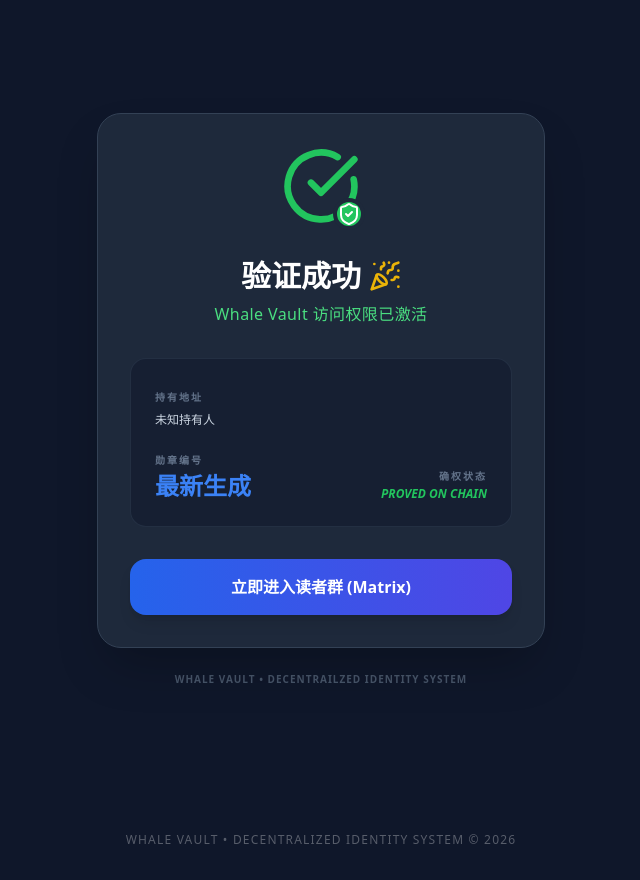
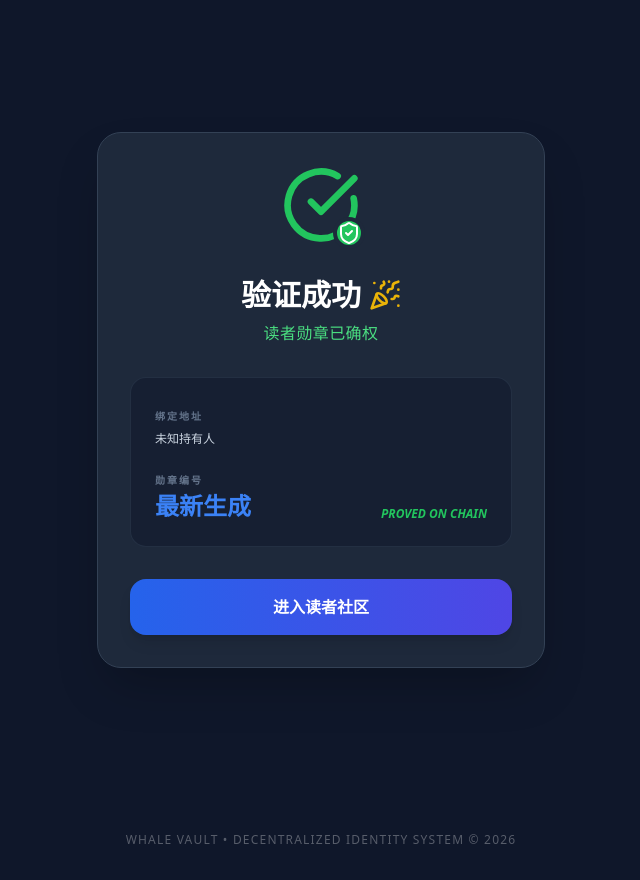
Before and after one commit to whale3070/FireflyQR-front, a React (Vite) app: page /success in a window 1280 px wide. Shown: the whole page, without its empty margins (319-959 px from the left). Built offline with nearby package versions, Linux system fonts and the light colour scheme.

Commit message:
三级角色分流
用户访问 → 提取URL参数 → 验证身份 → 根据角色分流：
    ↓
[出版社] → 立即跳转到热力图页面
    ↓
[普通读者] → 显示成功页面UI
    ↓
[加载/错误状态] → 相应提示

```diff
--- a/src/pages/Success.tsx
+++ b/src/pages/Success.tsx
@@ -6,12 +6,10 @@
   const [searchParams] = useSearchParams();
   const navigate = useNavigate();
 
-  // 从 URL 获取参数
   const txHash = searchParams.get('txHash');
-  const userAddress = searchParams.get('address') || '未知持有人';
+  const userAddress = (searchParams.get('address') || '未知持有人').toLowerCase();
   const codeHash = searchParams.get('codeHash');
 
-  // 勋章编号逻辑
   const rawTokenId = searchParams.get('token_id');
   const displayTokenId = (!rawTokenId || rawTokenId === '0') ? '最新生成' : `#${rawTokenId}`;
 
@@ -20,33 +18,44 @@
 
   useEffect(() => {
     const verifyAndRedirect = async () => {
-      // 如果没有 codeHash，视为直接访问，展示基础 UI
       if (!codeHash) {
         setTimeout(() => setIsLoading(false), 1000);
         return;
       }
 
       try {
-        // 请求后端验证接口
-        const response = await fetch(`http://192.168.1.9:8080/secret/verify?codeHash=${codeHash}&address=${userAddress}`);
+        // 请求后端验证接口识别身份角色
+        const response = await fetch(`http://localhost:8080/secret/verify?codeHash=${codeHash}&address=${userAddress}`);
+        const data = await response.json();
 
         if (!response.ok) {
-          throw new Error('身份核验失败');
+          throw new Error(data.error || '身份核验失败');
         }
 
-        // 普通用户验证成功，给予仪式感延迟后显示 UI
-        setTimeout(() => setIsLoading(false), 1500);
-      } catch (err) {
+        // --- 核心逻辑：出版社扫码后直接“瞬移”到热力图 ---
+        if (data.role === 'publisher') {
+          navigate('/heatmap');
+          return;
+        }
+
+        // 作者逻辑预留
+        if (data.role === 'author') {
+           // navigate('/author_dashboard');
+           // return;
+        }
+
+        // 只有普通读者才会看到这个页面的 UI
+        setIsLoading(false);
+      } catch (err: any) {
         console.error("验证流程异常:", err);
-        setError("身份确权异常，请联系出版社");
+        setError(err.message || "身份确权异常");
         setIsLoading(false);
       }
     };
 
     verifyAndRedirect();
-  }, [codeHash, userAddress]);
+  }, [codeHash, userAddress, navigate]);
 
-  // 加载中状态（物理存证同步动效）
   if (isLoading) {
     return (
       <div className="min-h-screen bg-[#0f172a] text-white flex flex-col items-center justify-center font-sans">
@@ -58,7 +67,6 @@
     );
   }
 
-  // 错误处理状态
   if (error) {
     return (
       <div className="min-h-screen bg-[#0f172a] text-white flex flex-col items-center justify-center p-4">
@@ -72,10 +80,9 @@
 
   return (
     <div className="min-h-screen bg-[#0f172a] text-white flex flex-col items-center justify-center p-4 font-sans">
-      <div className="max-w-md w-full bg-[#1e293b] border border-slate-700 rounded-3xl p-8 shadow-2xl relative">
+      <div className="max-w-md w-full bg-[#1e293b] border border-slate-700 rounded-3xl p-8 shadow-2xl relative animate-in fade-in zoom-in duration-500">
 
-        {/* 核心验证成功 UI */}
-        <div className="text-center space-y-8 animate-in fade-in zoom-in duration-500">
+        <div className="text-center space-y-8">
           <div className="flex justify-center">
             <div className="relative">
               <CheckCircle className="w-20 h-20 text-green-500 relative z-10" />
@@ -87,53 +94,39 @@
             <h2 className="text-3xl font-extrabold text-white flex items-center justify-center gap-2">
               验证成功 <PartyPopper className="w-8 h-8 text-yellow-500" />
             </h2>
-            <p className="text-green-400 font-medium tracking-wide">Whale Vault 访问权限已激活</p>
+            <p className="text-green-400 font-medium tracking-wide">读者勋章已确权</p>
           </div>
 
-          {/* 资产详情卡片 */}
           <div className="bg-slate-900/50 rounded-2xl p-6 text-left space-y-4 border border-slate-700/50">
             <div className="space-y-1">
-              <span className="text-[10px] text-slate-500 uppercase font-bold tracking-[0.2em]">持有地址</span>
+              <span className="text-[10px] text-slate-500 uppercase font-bold tracking-[0.2em]">绑定地址</span>
               <p className="text-xs text-slate-300 font-mono break-all leading-relaxed">{userAddress}</p>
             </div>
-
             <div className="flex justify-between items-end">
               <div>
                 <span className="text-[10px] text-slate-500 uppercase font-bold tracking-[0.2em]">勋章编号</span>
                 <p className="text-2xl font-black text-blue-500">{displayTokenId}</p>
               </div>
-              <div className="text-right">
-                <span className="text-[10px] text-slate-500 uppercase font-bold tracking-[0.2em]">确权状态</span>
-                <p className="text-xs text-green-500 font-bold italic">PROVED ON CHAIN</p>
-              </div>
+              <p className="text-xs text-green-500 font-bold italic">PROVED ON CHAIN</p>
             </div>
           </div>
 
-          {/* 读者权益出口 */}
           <button
-            onClick={() => window.location.href = 'https://matrix.to/#/!jOcJpAxdUNYvaMZuqJ:matrix.org?via=matrix.org'}
-            className="w-full py-4 bg-gradient-to-r from-blue-600 to-indigo-600 hover:from-blue-500 hover:to-indigo-500 text-white rounded-2xl font-bold transition-all shadow-lg active:scale-95"
+            onClick={() => window.location.href = 'https://matrix.to/#/!jOcJpAxdUNYvaMZuqJ:matrix.org'}
+            className="w-full py-4 bg-gradient-to-r from-blue-600 to-indigo-600 hover:from-blue-500 rounded-2xl font-bold transition-all shadow-lg"
           >
-            立即进入读者群 (Matrix)
+            进入读者社区
           </button>
         </div>
 
-        {/* 链上存证查询 */}
         {txHash && (
           <div className="mt-8 pt-6 border-t border-slate-800 text-center">
-            <a
-              href={`https://testnet-explorer.monad.xyz/tx/${txHash}`}
-              target="_blank"
-              rel="noopener noreferrer"
-              className="text-xs text-slate-500 hover:text-blue-400 flex items-center justify-center gap-1.5"
-            >
-              在 Explorer 查验存证凭据 <ExternalLink className="w-3 h-3" />
+            <a href={`https://monadscan.com/address/${txHash}`} target="_blank" rel="noreferrer" className="text-xs text-slate-500 hover:text-blue-400 flex items-center justify-center gap-1.5">
+              查看链上存证 <ExternalLink className="w-3 h-3" />
             </a>
           </div>
         )}
       </div>
-
-      <p className="mt-6 text-slate-600 text-[10px] tracking-widest font-bold uppercase">WHALE VAULT • Decentrailzed Identity System</p>
     </div>
   );
 };
```
